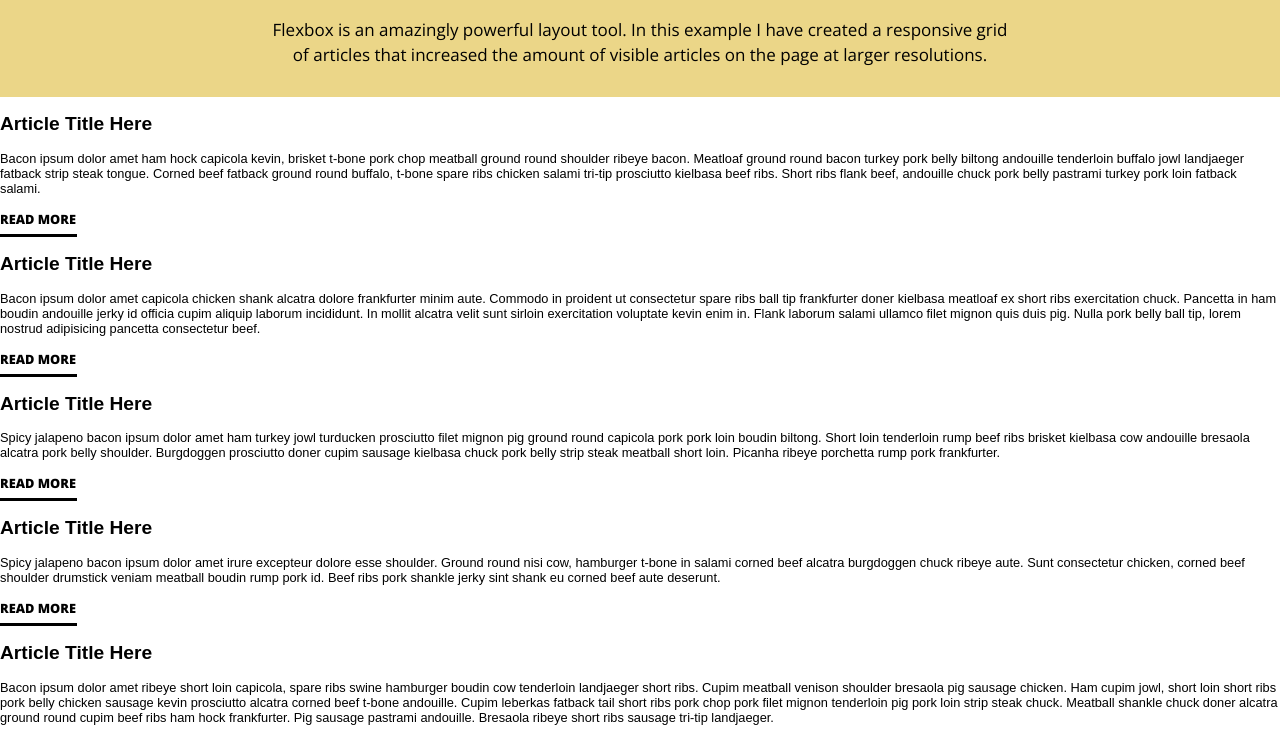
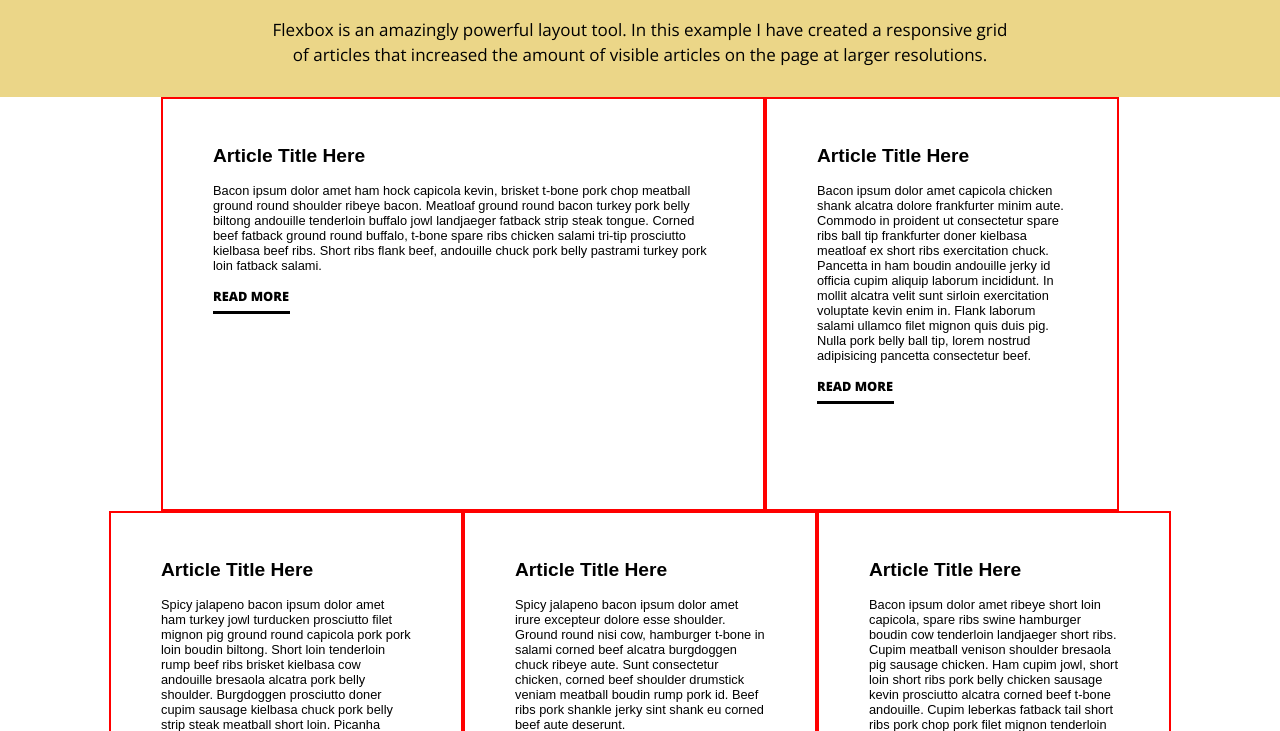
Before and after one commit to benjaminkent/articles, a website: page public/index.html in a window 1280 px wide. Shown: the part 69-800 px from the top of the page. Drawn offline with nearby package versions, Linux system fonts and the light colour scheme.

Commit message:
checkpoint, main content change

```diff
--- a/public/index.html
+++ b/public/index.html
@@ -18,7 +18,7 @@
     </p>
   </header>
   <main>
-    <article>
+    <article class="intro-article">
       <h2 class="article-title">Article Title Here</h2>
       <p>Bacon ipsum dolor amet ham hock capicola kevin, brisket t-bone pork chop meatball ground round shoulder ribeye bacon.
         Meatloaf ground round bacon turkey pork belly biltong andouille tenderloin buffalo jowl landjaeger fatback strip
--- a/public/screen.css
+++ b/public/screen.css
@@ -35,6 +35,10 @@ article p {
 }
 
 article {
+  width: 250px;
+  height: 350px;
+  border: 2px solid red;
+  padding: 30px 50px;
 }
 
 footer {
@@ -42,6 +46,19 @@ footer {
   justify-content: center;
   padding: 20px 0;
   background-color: rgb(235, 214, 136);
+}
+
+main {
+  display: flex;
+  flex-direction: row;
+  flex-wrap: wrap;
+  justify-content: center;
+  align-items: baseline;
+}
+
+.intro-article {
+  width: 500px;
+  height: 350px;
 }
 
 .read-more {
```
